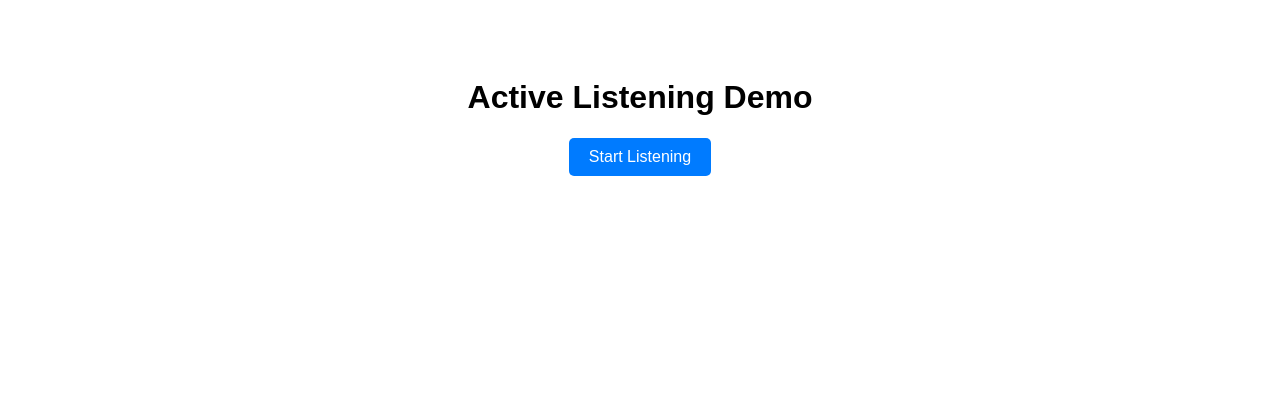
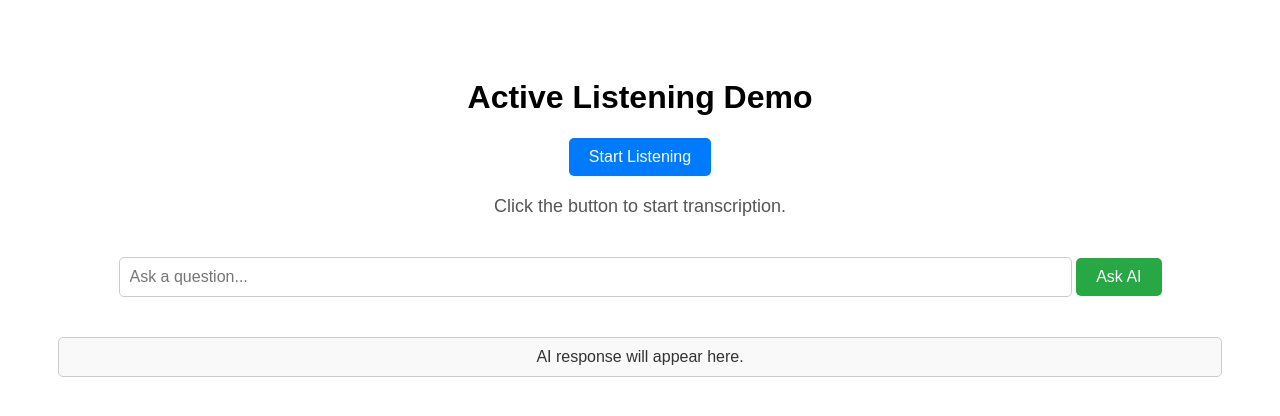
Before and after one commit to thetenzinwoser/live-ai, a Flask app: page / in a window 1280 px wide. Shown: the top 416 px of the page. Run offline with Flask 3, Linux system fonts and the light colour scheme.

Commit message:
Front end working with live transcription and gpt prompting functional

```diff
--- a/app.py
+++ b/app.py
@@ -1,16 +1,15 @@
+from flask import Flask, request, jsonify, render_template
+from gpt_utils import get_gpt_response  # Function to interact with ChatGPT
 import threading
-from flask import Flask, render_template, jsonify, request
 from speech_utils import transcribe_streaming  # Import your transcription logic
 
-app = Flask(__name__)
+app = Flask(__name__, template_folder='templates')  # Specify the templates folder
 is_listening = False  # Global flag to track listening state
 
-@app.route("/")
-def home():
-    return render_template("index.html")
 
 @app.route("/start-listening", methods=["POST"])
 def start_listening():
+    """Start listening for transcription."""
     global is_listening
 
     if not is_listening:  # Prevent multiple threads
@@ -23,10 +22,45 @@ def start_listening():
 
 @app.route("/stop-listening", methods=["POST"])
 def stop_listening():
+    """Stop listening for transcription."""
     global is_listening
     is_listening = False
     return jsonify({"message": "Listening stopped!"})
 
 
+@app.route('/')
+def home():
+    """Serve the main HTML page."""
+    return render_template('index.html')
+
+
+@app.route('/ask-ai', methods=['POST'])
+def ask_ai():
+    """Handle AI question requests."""
+    data = request.json
+
+    # Validate the question input
+    question = data.get("question", "").strip()
+    if not question:
+        return jsonify({"error": "Question is required"}), 400
+
+    # Read transcription context
+    try:
+        with open("transcriptions/live_transcription.txt", "r") as file:
+            context = file.read()
+    except FileNotFoundError:
+        context = ""
+    except Exception as e:
+        return jsonify({"error": f"Error reading transcription: {str(e)}"}), 500
+
+    # Generate GPT response
+    try:
+        response = get_gpt_response(question, context)
+        return jsonify({"answer": response})
+    except Exception as e:
+        # Log and return detailed error message
+        return jsonify({"error": f"Error generating GPT response: {str(e)}"}), 500
+
+
 if __name__ == "__main__":
-    app.run(debug=True, port=8000)
+    app.run(port=8000, debug=True)
--- a/templates/index.html
+++ b/templates/index.html
@@ -26,18 +26,66 @@
             background-color: #0056b3;
             transform: scale(1.05);
         }
+
+        #indicator {
+            margin: 20px 0;
+            font-size: 18px;
+            color: #555;
+        }
+
+        #question-input {
+            width: 80%;
+            padding: 10px;
+            font-size: 16px;
+            margin: 20px 0;
+            border: 1px solid #ccc;
+            border-radius: 5px;
+        }
+
+        #ask-ai {
+            padding: 10px 20px;
+            font-size: 16px;
+            color: white;
+            background-color: #28a745;
+            border: none;
+            border-radius: 5px;
+            cursor: pointer;
+            transition: background-color 0.5s ease, transform 0.2s ease;
+        }
+
+        #ask-ai:hover {
+            background-color: #218838;
+            transform: scale(1.05);
+        }
+
+        #ai-response {
+            margin: 20px 0;
+            font-size: 16px;
+            color: #333;
+            padding: 10px;
+            border: 1px solid #ccc;
+            border-radius: 5px;
+            background-color: #f9f9f9;
+        }
     </style>
 </head>
 <body>
     <h1>Active Listening Demo</h1>
     <button id="start-listening">Start Listening</button>
-    <div id="indicator"></div>
+    <div id="indicator">Click the button to start transcription.</div>
+
+    <div>
+        <input id="question-input" type="text" placeholder="Ask a question..." />
+        <button id="ask-ai">Ask AI</button>
+    </div>
+    <div id="ai-response">AI response will appear here.</div>
 
     <script>
         let isListening = false;
 
         document.getElementById("start-listening").addEventListener("click", function () {
             const button = document.getElementById("start-listening");
+            const indicator = document.getElementById("indicator");
 
             // Toggle listening state
             isListening = !isListening;
@@ -48,18 +96,68 @@
                 .then(data => {
                     console.log(data.message);
 
-                    // Update button
+                    // Update button and indicator
                     if (isListening) {
                         button.textContent = "Stop Listening";
-                        button.style.backgroundColor = "#28a745"; // Gradual green color
+                        button.style.backgroundColor = "#28a745"; // Green color
+                        indicator.textContent = "Listening... Transcribing in progress.";
+                        indicator.style.color = "#28a745";
                     } else {
                         button.textContent = "Start Listening";
-                        button.style.backgroundColor = "#007BFF"; // Gradual blue color
+                        button.style.backgroundColor = "#007BFF"; // Blue color
+                        indicator.textContent = "Transcription stopped.";
+                        indicator.style.color = "#555";
                     }
                 })
                 .catch(error => {
                     console.error("Error:", error);
                     isListening = false; // Reset state on error
+                    button.textContent = "Start Listening";
+                    button.style.backgroundColor = "#007BFF";
+                    indicator.textContent = "Error starting/stopping transcription.";
+                    indicator.style.color = "red";
+                });
+        });
+
+        document.getElementById("ask-ai").addEventListener("click", function () {
+            const questionInput = document.getElementById("question-input");
+            const aiResponseDiv = document.getElementById("ai-response");
+
+            const question = questionInput.value.trim();
+
+            // Validate input
+            if (!question) {
+                aiResponseDiv.textContent = "Please enter a question.";
+                aiResponseDiv.style.color = "red";
+                return;
+            }
+
+            // Indicate loading state
+            aiResponseDiv.textContent = "Processing your question...";
+            aiResponseDiv.style.color = "#555";
+
+            // Call the backend endpoint
+            fetch("/ask-ai", {
+                method: "POST",
+                headers: {
+                    "Content-Type": "application/json"
+                },
+                body: JSON.stringify({ question: question })
+            })
+                .then(response => response.json())
+                .then(data => {
+                    if (data.error) {
+                        aiResponseDiv.textContent = "Error: " + data.error;
+                        aiResponseDiv.style.color = "red";
+                    } else {
+                        aiResponseDiv.textContent = "AI Response: " + data.answer;
+                        aiResponseDiv.style.color = "#333";
+                    }
+                })
+                .catch(error => {
+                    console.error("Error:", error);
+                    aiResponseDiv.textContent = "An error occurred while processing your question.";
+                    aiResponseDiv.style.color = "red";
                 });
         });
     </script>
```
Also changed, not shown: gpt_utils.py (+24 -6 lines).
